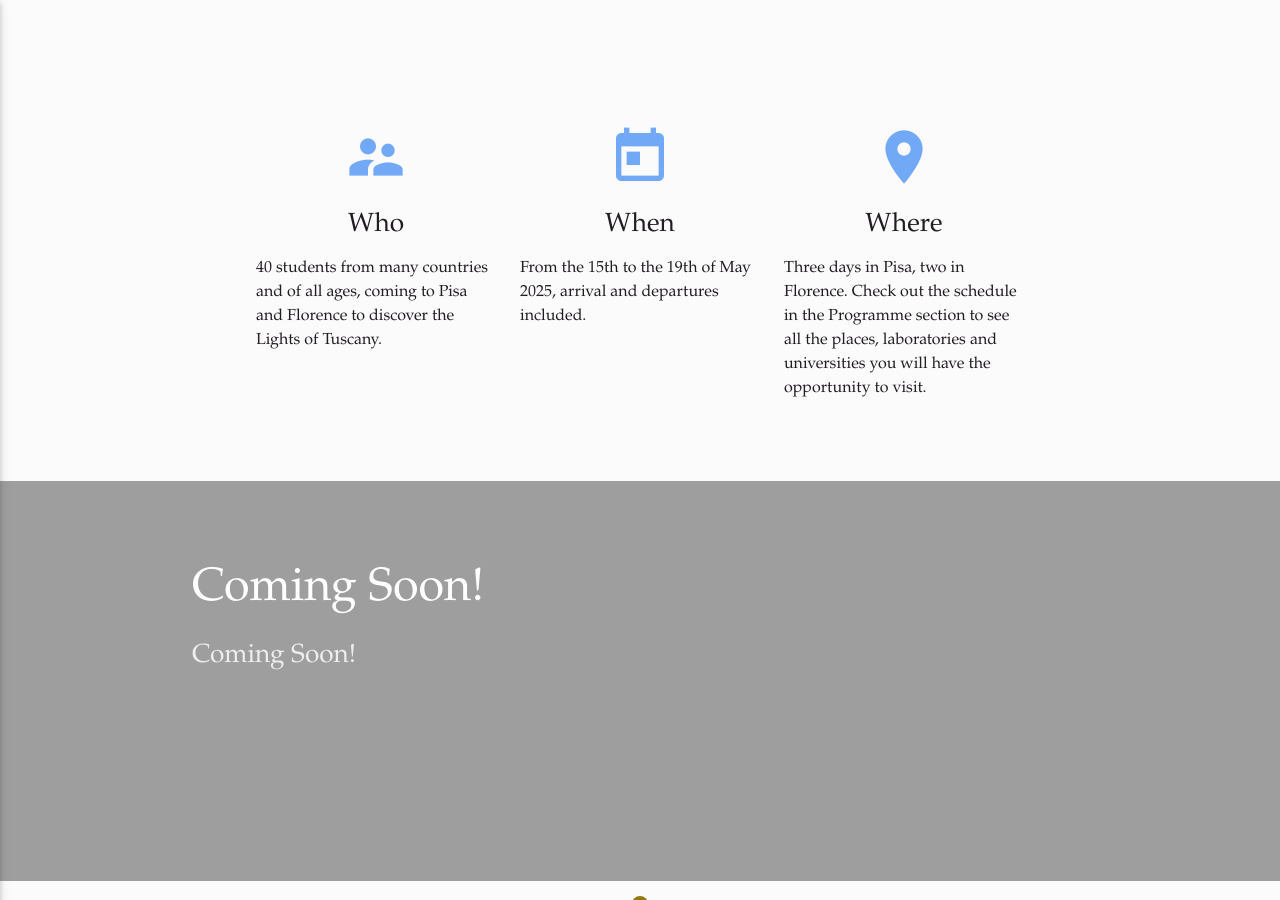
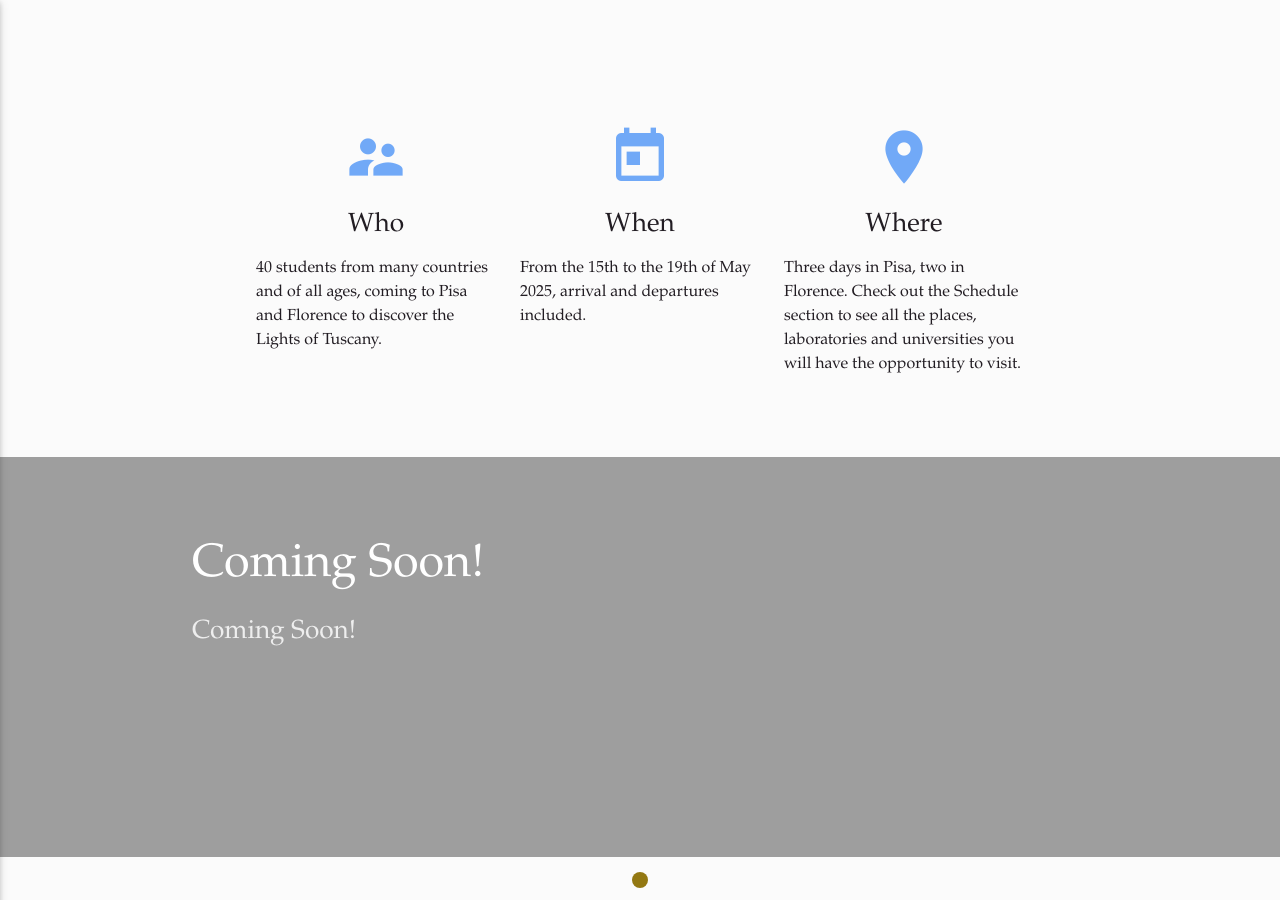
Before and after one commit to ai-sf/lot, a Jekyll site: the page built from index.html, in a window 1280 px wide and 900 px high, scrolled down 416 px. Built offline with Jekyll 4.4.1, drawn with Linux system fonts in a browser that asks for light colours; nearby versions of some CDN libraries; some web fonts are replaced.

Commit message:
Update home.yml

```diff
--- a/_data/home.yml
+++ b/_data/home.yml
@@ -6,7 +6,7 @@ who: "40 students from many countries and of all ages, coming to Pisa and Floren
 
 when: "From the 15th to the 19th of May 2025, arrival and departures included."
 
-where: "Three days in Pisa, two in Florence. Check out the schedule in the Programme section to see all the places, laboratories and universities you will have the opportunity to visit."
+where: "Three days in Pisa, two in Florence. Check out the Schedule section to see all the places, laboratories and universities you will have the opportunity to visit."
 
 slideshow:
   - img:
```
